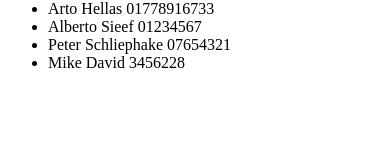
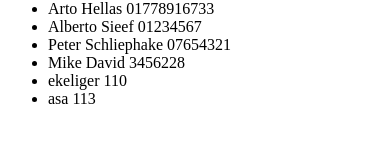
Before and after one commit to drzo1dberg/full-stack-open-submissions, a React (Vite) app in the folder part2 thephonebook/: page / in a window 390 px wide. Shown: the part 218-360 px from the top of the page. Built offline with nearby package versions, Linux system fonts and the light colour scheme; data requests are answered from the project's data file.

Commit message:
solved 2.14 the phonebook step 8

```diff
--- a/part2 thephonebook/db.json
+++ b/part2 thephonebook/db.json
@@ -1,24 +1,34 @@
 {
-    "persons":[
+  "persons": [
     {
+      "id": "1",
       "name": "Arto Hellas",
-        "number": "01778916733",
-        "id": 1
+      "number": "01778916733"
     },
     {
+      "id": "2",
       "name": "Alberto Sieef",
-        "number": "01234567",
-        "id": 2
+      "number": "01234567"
     },
     {
+      "id": "3",
       "name": "Peter Schliephake",
-        "number": "07654321",
-        "id": 3
+      "number": "07654321"
     },
     {
+      "id": "4",
       "name": "Mike David",
-        "number": "3456228",
-        "id": 4
+      "number": "3456228"
+    },
+    {
+      "id": "5ba7",
+      "name": "ekeliger",
+      "number": "110"
+    },
+    {
+      "id": "e6bf",
+      "name": "asa",
+      "number": "113"
     }
   ]
 }
--- a/part2 thephonebook/src/App.jsx
+++ b/part2 thephonebook/src/App.jsx
@@ -1,31 +1,31 @@
 import { useState, useEffect } from "react";
-import AreTheseObjectsEqual from "./components/AreTheseObjectsEqual"
-import Phonebook from "./components/Phonebook"
-import Search from "./components/Search"
-import Input from './components/Input'
-import axios from "axios"
-
+import AreTheseObjectsEqual from "./components/AreTheseObjectsEqual";
+import Phonebook from "./components/Phonebook";
+import Search from "./components/Search";
+import Input from "./components/Input";
+import phonebookService from "./services/phonebook";
 const App = () => {
   const [persons, setPersons] = useState([]);
   const [newName, setNewName] = useState("");
   const [newNumber, setNewNumber] = useState("");
   const [query, setQuery] = useState([]);
-  useEffect(() =>  {
-    axios
-      .get('http://localhost:3001/persons')
-      .then(response => {
-        setPersons(response.data)
-      })
-  }, [])
+  useEffect(() => {
+    phonebookService
+      .getAll()
+      .then((initialPhonebook) => setPersons(initialPhonebook))
+      .catch((e) => console.error(e));
+  }, []);
   const handleForm = (e) => {
     e.preventDefault();
     const newPerson = {
       name: newName.trim(),
       number: newNumber.trim() ? newNumber : "",
-      id: persons.length + 1,
     };
     !AreTheseObjectsEqual(persons, newPerson) &&
-      setPersons(persons.concat(newPerson));
+      phonebookService
+        .create(newPerson)
+        .then((returnedEntry) => setPersons(persons.concat(returnedEntry)))
+        .catch((e) => console.error(e));
     setNewName("");
     setNewNumber("");
   };
--- /dev/null
+++ b/part2 thephonebook/src/services/phonebook.js
@@ -0,0 +1,12 @@
+import axios from "axios";
+const baseUrl = "http://localhost:3001/persons";
+
+const getAll = () => {
+  const req = axios.get(baseUrl);
+  return req.then((resp) => resp.data);
+};
+const create = (newObj) => {
+  const req = axios.post(baseUrl, newObj);
+  return req.then((resp) => resp.data);
+};
+export default { getAll, create };
```
Lines whose indentation alone changed are shown as unchanged.
